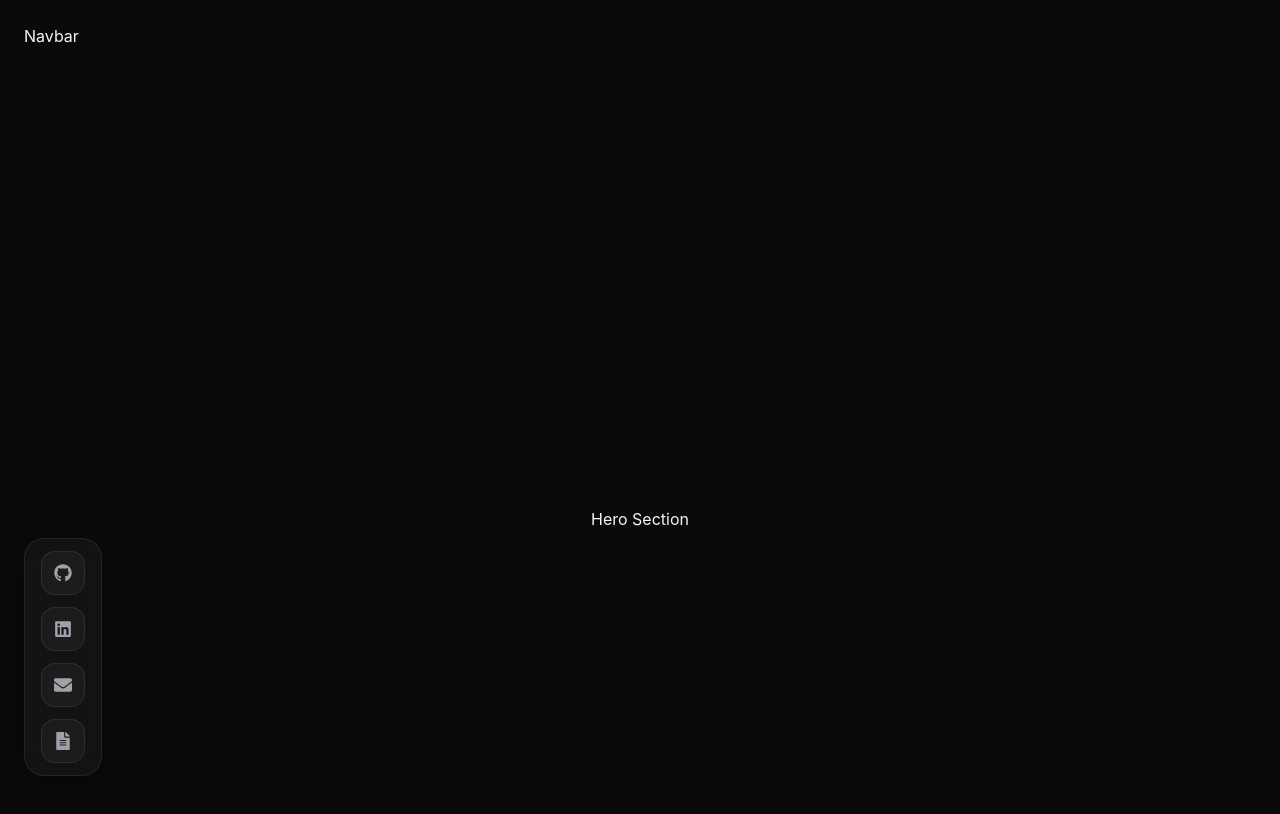
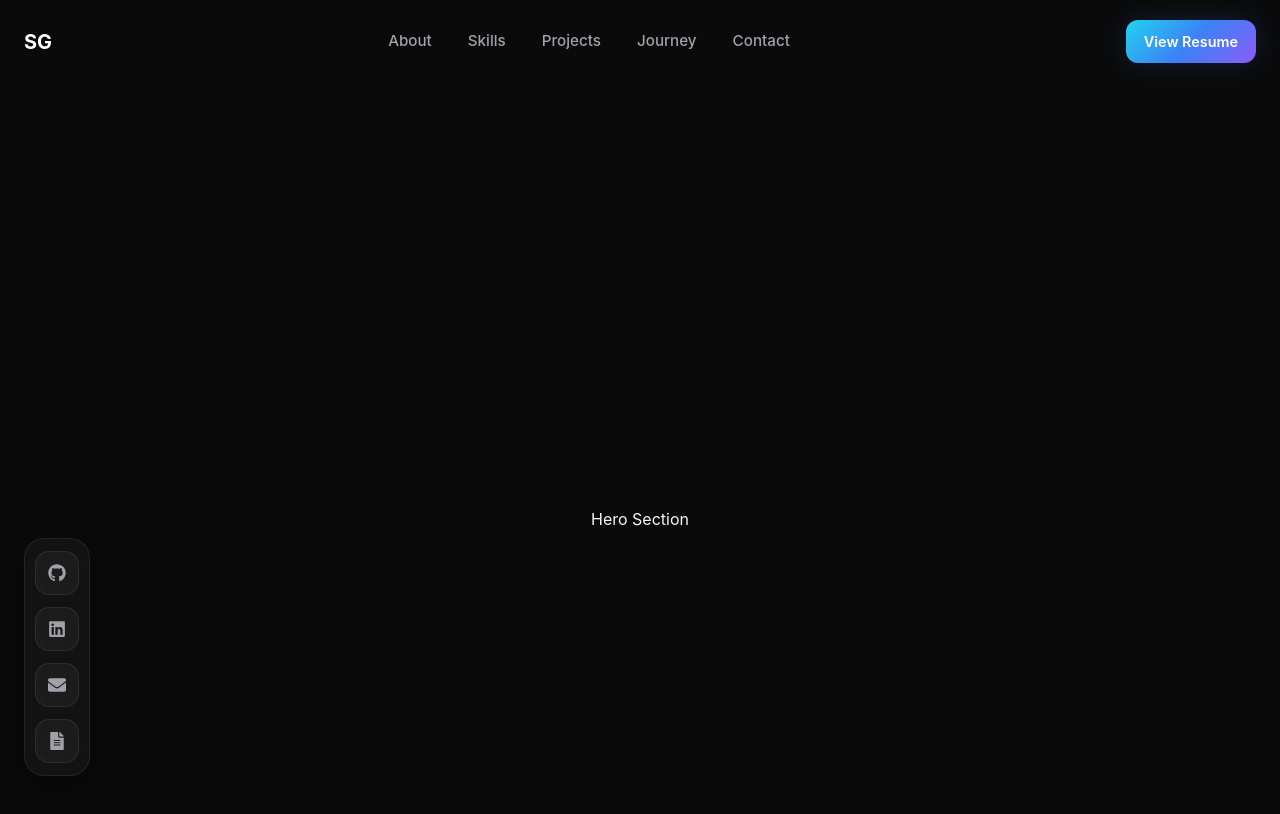
Before and after one commit to SG-07/portfolio, a React app: page / in a window 1280 px wide. Shown: the top 814 px of the page. Built offline with nearby package versions, Linux system fonts and the light colour scheme; the HTML template or start-up script is replaced by a standard one.

Commit message:
Updated Navbar for lap and mobile

```diff
--- a/package.json
+++ b/package.json
@@ -15,6 +15,7 @@
     "@tailwindcss/vite": "^4.3.0",
     "clsx": "^2.1.1",
     "framer-motion": "^12.39.0",
+    "lucide-react": "^1.16.0",
     "react": "^19.2.6",
     "react-dom": "^19.2.6",
     "react-icons": "^5.6.0",
--- a/src/components/layout/FloatingDock.css
+++ b/src/components/layout/FloatingDock.css
@@ -1,16 +1,16 @@
 .floating-dock {
   position: fixed;
-  left: 50%;
-  bottom: 20px;
-  transform: translateX(-50%);
+  left: 24px;
+  bottom: 24px;
 
   z-index: 50;
 
   display: flex;
+  flex-direction: column;
   align-items: center;
   gap: 12px;
 
-  padding: 12px 16px;
+  padding: 12px 10px;
 
   border: 1px solid rgba(255, 255, 255, 0.08);
 
@@ -22,6 +22,25 @@
   -webkit-backdrop-filter: blur(16px);
 
   box-shadow: var(--shadow-md);
+
+  transition:
+    background 0.3s ease,
+    border-color 0.3s ease,
+    box-shadow 0.3s ease;
+}
+
+/* =========================
+   DOCK ACTIVE STATE
+========================== */
+
+.floating-dock:hover {
+  background: rgba(255, 255, 255, 0.06);
+
+  border-color: rgba(34, 211, 238, 0.18);
+
+  box-shadow:
+    0 0 24px rgba(34, 211, 238, 0.08),
+    0 8px 30px rgba(0, 0, 0, 0.35);
 }
 
 .dock-item-wrapper {
@@ -35,10 +54,10 @@
 .dock-tooltip {
   position: absolute;
 
-  left: 50%;
-  bottom: 58px;
+  left: 58px;
+  top: 50%;
 
-  transform: translateX(-50%);
+  transform: translateY(-50%);
 
   padding: 6px 10px;
 
@@ -84,7 +103,12 @@
 
   color: var(--text-secondary);
 
-  transition: all 0.3s ease;
+  transition:
+    all 0.3s ease,
+    transform 0.2s ease,
+    border-color 0.3s ease,
+    background 0.3s ease,
+    color 0.3s ease;
 }
 
 .dock-item:hover {
@@ -93,27 +117,38 @@
   background: rgba(255, 255, 255, 0.08);
 
   border-color: rgba(34, 211, 238, 0.3);
+
+  box-shadow: 0 0 16px rgba(34, 211, 238, 0.08);
 }
 
 /* =========================
-   DESKTOP
+   RESPONSIVE
 ========================== */
 
-@media (min-width: 768px) {
+@media (max-width: 768px) {
   .floating-dock {
-    left: 24px;
-    bottom: 24px;
+    left: 14px;
+    bottom: 18px;
 
-    transform: none;
+    gap: 8px;
 
-    flex-direction: column;
+    padding: 10px 8px;
+
+    border-radius: 18px;
+  }
+
+  .dock-item {
+    width: 38px;
+    height: 38px;
+
+    border-radius: 12px;
   }
 
   .dock-tooltip {
-    left: 58px;
-    top: 50%;
-    bottom: auto;
+    left: 48px;
 
-    transform: translateY(-50%);
+    font-size: 11px;
+
+    padding: 5px 8px;
   }
 }
--- /dev/null
+++ b/src/components/layout/MobileMenu.css
@@ -0,0 +1,64 @@
+.mobile-menu-overlay {
+  position: fixed;
+  inset: 0;
+
+  z-index: 200;
+
+  display: flex;
+  flex-direction: column;
+  align-items: center;
+  justify-content: center;
+
+  background: rgba(0, 0, 0, 0.96);
+
+  backdrop-filter: blur(16px);
+  -webkit-backdrop-filter: blur(16px);
+}
+
+.mobile-menu-header {
+  position: absolute;
+  top: 24px;
+  right: 24px;
+}
+
+.mobile-close-btn {
+  color: white;
+}
+
+.mobile-menu-links {
+  display: flex;
+  flex-direction: column;
+  align-items: center;
+  gap: 32px;
+}
+
+.mobile-menu-link {
+  position: relative;
+
+  font-size: 2rem;
+  font-weight: 600;
+
+  color: white;
+
+  transition: color 0.3s ease;
+}
+
+.mobile-menu-link:hover {
+  color: var(--accent-cyan);
+}
+
+.mobile-resume-btn {
+  margin-top: 48px;
+
+  padding: 14px 22px;
+
+  border-radius: 14px;
+
+  background: var(--gradient-primary);
+
+  color: white;
+
+  font-weight: 600;
+
+  box-shadow: var(--glow-blue);
+}
--- a/src/components/layout/MobileMenu.jsx
+++ b/src/components/layout/MobileMenu.jsx
@@ -0,0 +1,76 @@
+import { motion, AnimatePresence } from "framer-motion";
+import { X } from "lucide-react";
+import { socials } from "../../data/socials";
+import "./MobileMenu.css";
+
+const resumeLink = socials.find(
+  (social) => social.name === "Resume"
+);
+
+const MobileMenu = ({
+  isOpen,
+  setIsOpen,
+  navLinks,
+}) => {
+  return (
+    <AnimatePresence>
+      {isOpen && (
+        <motion.div
+          initial={{
+            opacity: 0,
+            y: -40,
+          }}
+          animate={{
+            opacity: 1,
+            y: 0,
+          }}
+          exit={{
+            opacity: 0,
+            y: -40,
+          }}
+          transition={{
+            duration: 0.3,
+          }}
+          className="mobile-menu-overlay"
+        >
+          <div className="mobile-menu-header">
+            <button
+              className="mobile-close-btn"
+              onClick={() =>
+                setIsOpen(false)
+              }
+            >
+              <X size={28} />
+            </button>
+          </div>
+
+          <nav className="mobile-menu-links">
+            {navLinks.map((link) => (
+              <a
+                key={link.id}
+                href={link.href}
+                className="mobile-menu-link"
+                onClick={() =>
+                  setIsOpen(false)
+                }
+              >
+                {link.label}
+              </a>
+            ))}
+          </nav>
+
+          <a
+            href={resumeLink?.url}
+            target="_blank"
+            rel="noreferrer"
+            className="mobile-resume-btn"
+          >
+            View Resume
+          </a>
+        </motion.div>
+      )}
+    </AnimatePresence>
+  );
+};
+
+export default MobileMenu;
--- /dev/null
+++ b/src/components/layout/Navbar.css
@@ -0,0 +1,167 @@
+.navbar {
+  position: fixed;
+  top: 0;
+  left: 0;
+
+  width: 100%;
+
+  z-index: 100;
+
+  transition:
+    transform 0.35s ease,
+    background 0.3s ease,
+    border-color 0.3s ease,
+    backdrop-filter 0.3s ease;
+}
+
+.navbar-visible {
+  transform: translateY(0);
+}
+
+.navbar-hidden {
+  transform: translateY(-100%);
+}
+
+.navbar-scrolled {
+  background: rgba(10, 10, 10, 0.75);
+
+  backdrop-filter: blur(16px);
+  -webkit-backdrop-filter: blur(16px);
+
+  border-bottom: 1px solid rgba(255, 255, 255, 0.06);
+}
+
+.navbar-container {
+  width: 100%;
+  max-width: 1280px;
+
+  margin-inline: auto;
+
+  display: flex;
+  align-items: center;
+  justify-content: space-between;
+
+  padding: 20px 24px;
+}
+
+.navbar-logo {
+  font-size: 1.25rem;
+  font-weight: 700;
+
+  color: white;
+
+  transition: all 0.3s ease;
+}
+
+.navbar-logo:hover {
+  background: var(--gradient-primary);
+
+  -webkit-background-clip: text;
+  -webkit-text-fill-color: transparent;
+}
+
+.navbar-links {
+  display: flex;
+  align-items: center;
+  gap: 36px;
+}
+
+.navbar-link {
+  position: relative;
+
+  color: var(--text-secondary);
+
+  font-size: 0.95rem;
+  font-weight: 500;
+
+  transition: color 0.3s ease;
+}
+
+.navbar-link:hover {
+  color: white;
+}
+
+.navbar-link::after {
+  content: "";
+
+  position: absolute;
+  left: 0;
+  bottom: -6px;
+
+  width: 0%;
+  height: 2px;
+
+  border-radius: 999px;
+
+  background: var(--gradient-primary);
+
+  transition: width 0.3s ease;
+}
+
+.navbar-link:hover::after,
+.active-link::after {
+  width: 100%;
+}
+
+.active-link {
+  color: white;
+}
+
+.navbar-actions {
+  display: flex;
+  align-items: center;
+  gap: 18px;
+}
+
+.resume-button {
+  padding: 10px 18px;
+
+  border-radius: 12px;
+
+  background: var(--gradient-primary);
+
+  color: white;
+
+  font-size: 0.9rem;
+  font-weight: 600;
+
+  box-shadow: var(--glow-blue);
+
+  transition: all 0.3s ease;
+}
+
+.resume-button:hover {
+  transform: translateY(-2px);
+
+  filter: brightness(1.05);
+}
+
+.mobile-menu-btn {
+  display: none;
+
+  color: white;
+}
+
+/* =========================
+   RESPONSIVE
+========================== */
+
+@media (max-width: 768px) {
+  .navbar-links {
+    display: none;
+  }
+
+  .resume-button {
+    display: none;
+  }
+
+  .mobile-menu-btn {
+    display: flex;
+    align-items: center;
+    justify-content: center;
+  }
+
+  .navbar-container {
+    padding: 18px 20px;
+  }
+}
--- a/src/components/layout/Navbar.jsx
+++ b/src/components/layout/Navbar.jsx
@@ -1,16 +1,125 @@
+import { useEffect, useState } from "react";
+import { Menu } from "lucide-react";
+import { socials } from "../../data/socials";
+import MobileMenu from "./MobileMenu";
+
+import "./Navbar.css";
+
+const navLinks = [
+  { id: 1, label: "About", href: "#about" },
+  { id: 2, label: "Skills", href: "#skills" },
+  { id: 3, label: "Projects", href: "#projects" },
+  { id: 4, label: "Journey", href: "#journey" },
+  { id: 5, label: "Contact", href: "#contact" },
+];
+
+const resumeLink = socials.find((social) => social.name === "Resume");
+
 const Navbar = () => {
+  const [showNavbar, setShowNavbar] = useState(true);
+  const [isScrolled, setIsScrolled] = useState(false);
+  const [lastScrollY, setLastScrollY] = useState(0);
+  const [activeSection, setActiveSection] = useState("");
+  const [mobileMenuOpen, setMobileMenuOpen] = useState(false);
+
+  useEffect(() => {
+    const handleScroll = () => {
+      const currentScrollY = window.scrollY;
+
+      // Navbar background
+      setIsScrolled(currentScrollY > 20);
+
+      // Hide/show navbar
+      if (currentScrollY > lastScrollY && currentScrollY > 80) {
+        setShowNavbar(false);
+      } else {
+        setShowNavbar(true);
+      }
+
+      setLastScrollY(currentScrollY);
+
+      // Active section
+      const sections = navLinks.map((link) =>
+        document.querySelector(link.href),
+      );
+
+      sections.forEach((section) => {
+        if (!section) return;
+
+        const sectionTop = section.offsetTop - 120;
+        const sectionHeight = section.offsetHeight;
+
+        if (
+          currentScrollY >= sectionTop &&
+          currentScrollY < sectionTop + sectionHeight
+        ) {
+          setActiveSection(section.getAttribute("id"));
+        }
+      });
+    };
+
+    window.addEventListener("scroll", handleScroll);
+
+    return () => {
+      window.removeEventListener("scroll", handleScroll);
+    };
+  }, [lastScrollY]);
+
   return (
-    <header
-      style={{
-        position: "fixed",
-        top: 0,
-        width: "100%",
-        zIndex: 100,
-        padding: "24px",
-      }}
-    >
-      Navbar
-    </header>
+    <>
+      <header
+        className={`navbar ${
+          isScrolled ? "navbar-scrolled" : ""
+        } ${showNavbar ? "navbar-visible" : "navbar-hidden"}`}
+      >
+        <div className="navbar-container">
+          {/* Logo */}
+          <a href="#home" className="navbar-logo">
+            SG
+          </a>
+
+          {/* Desktop Nav */}
+          <nav className="navbar-links">
+            {navLinks.map((link) => (
+              <a
+                key={link.id}
+                href={link.href}
+                className={`navbar-link ${
+                  activeSection === link.href.substring(1) ? "active-link" : ""
+                }`}
+              >
+                {link.label}
+              </a>
+            ))}
+          </nav>
+
+          {/* Right Side */}
+          <div className="navbar-actions">
+            <a
+              href={resumeLink?.url}
+              target="_blank"
+              rel="noreferrer"
+              className="resume-button"
+            >
+              View Resume
+            </a>
+
+            <button
+              className="mobile-menu-btn"
+              onClick={() => setMobileMenuOpen(true)}
+            >
+              <Menu size={26} />
+            </button>
+          </div>
+        </div>
+      </header>
+
+      <MobileMenu
+        isOpen={mobileMenuOpen}
+        setIsOpen={setMobileMenuOpen}
+        navLinks={navLinks}
+      />
+    </>
   );
 };
 
```
Also changed, not shown: 1 other file (tests, documents, lock files or other folders).
